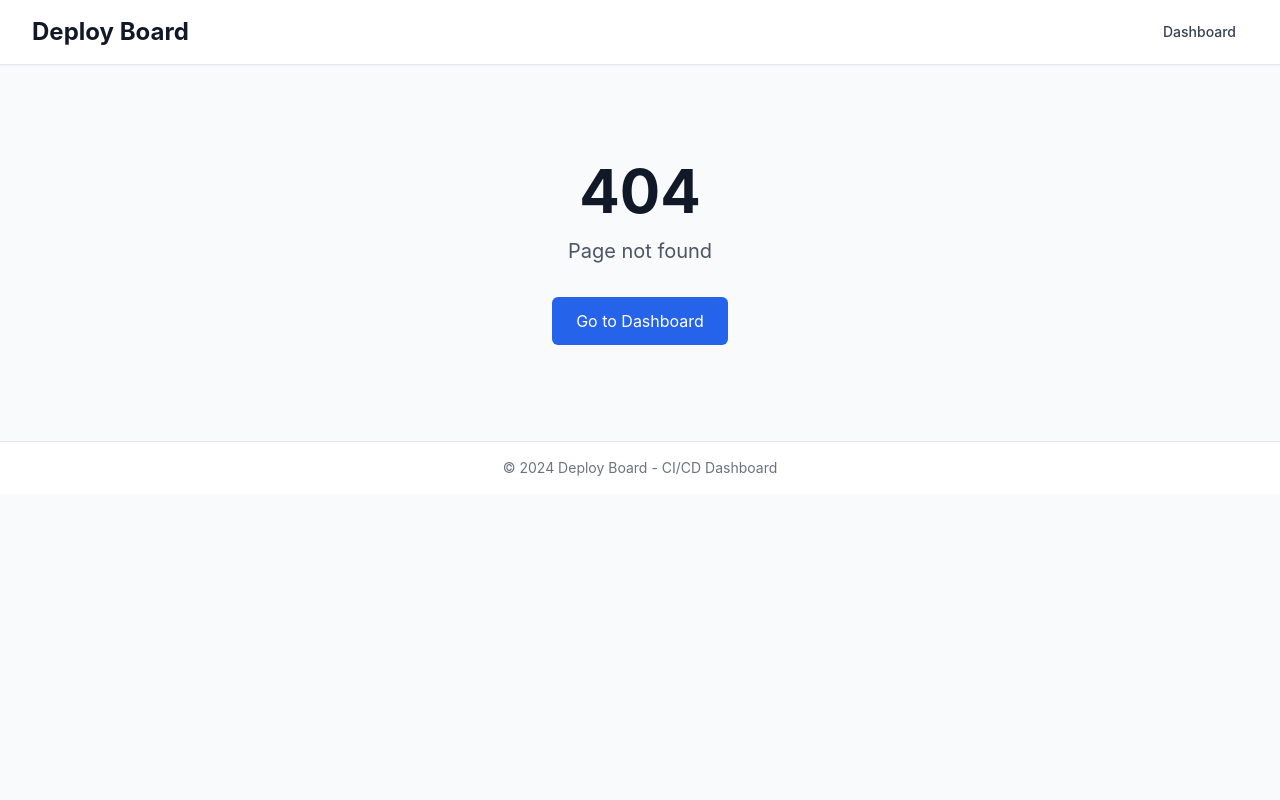
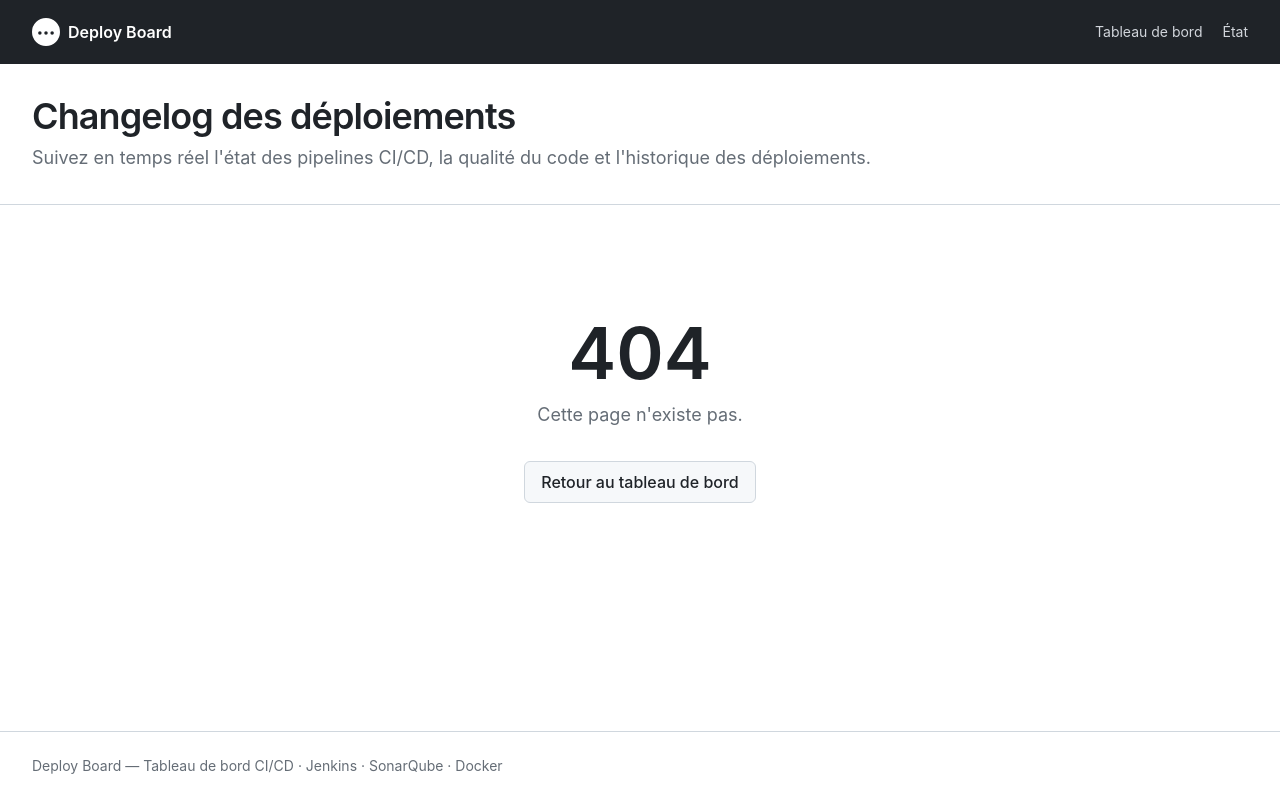
Before and after one commit to seydinalimamoulayeyade/deploy-board, a React (Vite) app in the folder frontend/: page /status in a window 1280 px wide. Before the commit this address had no page. Built offline with nearby package versions, Linux system fonts and the light colour scheme.

Commit message:
feat(frontend): redesign style Changelog GitHub (palette Primer, timeline, sidebar)

```diff
--- a/frontend/src/components/DeploymentHistory.jsx
+++ b/frontend/src/components/DeploymentHistory.jsx
@@ -124,7 +124,7 @@ const DeploymentHistory = ({ pipelineId }) => {
                   <tr key={b._id || b.buildNumber} className="border-b border-gray-100">
                     <td className="py-2 pr-4 font-medium">#{b.buildNumber}</td>
                     <td className="py-2 pr-4">
-                      <span className={`px-2 py-0.5 rounded-full text-xs ${cfg.bg} ${cfg.text}`}>{cfg.label}</span>
+                      <span className={`px-2 py-0.5 rounded-full text-xs ${cfg.pill}`}>{cfg.label}</span>
                     </td>
                     <td className="py-2 pr-4">{formatDuration(b.duration)}</td>
                     <td className="py-2 pr-4">{formatDate(b.timestamp)}</td>
--- a/frontend/src/components/Layout.jsx
+++ b/frontend/src/components/Layout.jsx
@@ -1,37 +1,52 @@
 import { Outlet, Link } from 'react-router-dom'
 
+/**
+ * Mise en page façon GitHub Changelog :
+ * - barre de navigation supérieure sombre
+ * - en-tête éditorial avec titre et sous-titre
+ * - conteneur centré
+ */
 const Layout = () => {
   return (
-    <div className="min-h-screen bg-gray-50">
-      {/* Header */}
-      <header className="bg-white shadow-sm border-b border-gray-200">
-        <div className="max-w-7xl mx-auto px-4 sm:px-6 lg:px-8">
-          <div className="flex justify-between items-center h-16">
-            <Link to="/" className="flex items-center">
-              <h1 className="text-2xl font-bold text-gray-900">Deploy Board</h1>
+    <div className="min-h-screen bg-gh-canvas flex flex-col">
+      {/* Barre de navigation supérieure (sombre, façon GitHub) */}
+      <header className="bg-gh-header text-white">
+        <div className="max-w-changelog mx-auto px-4 sm:px-6 lg:px-8">
+          <div className="flex items-center h-16 gap-4">
+            <Link to="/" className="flex items-center gap-2 font-semibold">
+              <svg height="28" viewBox="0 0 16 16" width="28" className="fill-white" aria-hidden="true">
+                <path d="M8 0a8 8 0 1 0 0 16A8 8 0 0 0 8 0ZM4.5 7.5a1 1 0 1 1 0 2 1 1 0 0 1 0-2Zm3.5 0a1 1 0 1 1 0 2 1 1 0 0 1 0-2Zm3.5 0a1 1 0 1 1 0 2 1 1 0 0 1 0-2Z" />
+              </svg>
+              <span className="text-base">Deploy Board</span>
             </Link>
-            <nav className="flex space-x-4">
-              <Link
-                to="/"
-                className="text-gray-700 hover:text-gray-900 px-3 py-2 rounded-md text-sm font-medium"
-              >
-                Dashboard
-              </Link>
+            <nav className="ml-auto flex items-center gap-5 text-sm text-gray-300">
+              <Link to="/" className="hover:text-white transition-colors">Tableau de bord</Link>
+              <a href="/health" className="hover:text-white transition-colors">État</a>
             </nav>
           </div>
         </div>
       </header>
 
-      {/* Main content */}
-      <main className="max-w-7xl mx-auto px-4 sm:px-6 lg:px-8 py-8">
+      {/* En-tête éditorial */}
+      <div className="border-b border-gh-border bg-gh-canvas">
+        <div className="max-w-changelog mx-auto px-4 sm:px-6 lg:px-8 py-8">
+          <h1 className="text-4xl font-semibold tracking-tight text-gh-fg">Changelog des déploiements</h1>
+          <p className="mt-2 text-lg text-gh-fg-muted">
+            Suivez en temps réel l'état des pipelines CI/CD, la qualité du code et l'historique des déploiements.
+          </p>
+        </div>
+      </div>
+
+      {/* Contenu principal */}
+      <main className="flex-1 max-w-changelog mx-auto w-full px-4 sm:px-6 lg:px-8 py-8">
         <Outlet />
       </main>
 
-      {/* Footer */}
-      <footer className="bg-white border-t border-gray-200 mt-auto">
-        <div className="max-w-7xl mx-auto px-4 sm:px-6 lg:px-8 py-4">
-          <p className="text-center text-sm text-gray-500">
-            © 2024 Deploy Board - CI/CD Dashboard
+      {/* Pied de page */}
+      <footer className="border-t border-gh-border mt-auto">
+        <div className="max-w-changelog mx-auto px-4 sm:px-6 lg:px-8 py-6">
+          <p className="text-sm text-gh-fg-muted">
+            Deploy Board — Tableau de bord CI/CD · Jenkins · SonarQube · Docker
           </p>
         </div>
       </footer>
--- a/frontend/src/components/StageTimeline.jsx
+++ b/frontend/src/components/StageTimeline.jsx
@@ -14,7 +14,7 @@ const StageTimeline = ({ stages = [] }) => {
         const cfg = getStatusConfig(stage.status)
         return (
           <div key={idx} className="flex items-center">
-            <div className={`px-3 py-2 rounded-md ${cfg.bg} ${cfg.text} min-w-[110px]`}>
+            <div className={`px-3 py-2 rounded-md ${cfg.pill} min-w-[110px]`}>
               <div className="text-xs font-semibold capitalize">{stage.name}</div>
               <div className="text-xs opacity-75">{formatDuration(stage.duration)}</div>
             </div>
--- a/frontend/src/index.css
+++ b/frontend/src/index.css
@@ -2,35 +2,41 @@
 @tailwind components;
 @tailwind utilities;
 
+:root {
+  color-scheme: light;
+}
+
 body {
   margin: 0;
-  font-family: -apple-system, BlinkMacSystemFont, 'Segoe UI', 'Roboto', 'Oxygen',
-    'Ubuntu', 'Cantarell', 'Fira Sans', 'Droid Sans', 'Helvetica Neue',
-    sans-serif;
+  font-family: -apple-system, BlinkMacSystemFont, 'Segoe UI', 'Noto Sans', Helvetica, Arial, sans-serif;
+  color: #1f2328;
+  background-color: #ffffff;
   -webkit-font-smoothing: antialiased;
   -moz-osx-font-smoothing: grayscale;
 }
 
-code {
-  font-family: source-code-pro, Menlo, Monaco, Consolas, 'Courier New',
-    monospace;
+code, pre {
+  font-family: ui-monospace, SFMono-Regular, Menlo, Monaco, Consolas, 'Courier New', monospace;
 }
 
-/* Custom scrollbar styles */
-::-webkit-scrollbar {
-  width: 8px;
-  height: 8px;
+/* Timeline du changelog : ligne verticale reliant les entrées */
+.changelog-timeline {
+  position: relative;
 }
 
+/* Barre de défilement discrète façon GitHub */
+::-webkit-scrollbar {
+  width: 10px;
+  height: 10px;
+}
 ::-webkit-scrollbar-track {
-  background: #f1f5f9;
+  background: #f6f8fa;
 }
-
 ::-webkit-scrollbar-thumb {
-  background: #cbd5e1;
-  border-radius: 4px;
+  background: #d0d7de;
+  border-radius: 6px;
+  border: 2px solid #f6f8fa;
 }
-
 ::-webkit-scrollbar-thumb:hover {
-  background: #94a3b8;
+  background: #afb8c1;
 }
--- a/frontend/src/pages/BuildDetails.jsx
+++ b/frontend/src/pages/BuildDetails.jsx
@@ -64,7 +64,7 @@ const BuildDetails = () => {
           <div className="bg-white rounded-lg shadow-sm p-6">
             <div className="flex justify-between items-start mb-4">
               <h2 className="text-2xl font-bold text-gray-900">Build #{build.buildNumber}</h2>
-              <span className={`px-3 py-1 rounded-full text-sm font-medium ${status.bg} ${status.text}`}>
+              <span className={`px-3 py-1 rounded-full text-sm font-medium ${status.pill}`}>
                 {status.label}
               </span>
             </div>
--- a/frontend/src/pages/NotFound.jsx
+++ b/frontend/src/pages/NotFound.jsx
@@ -2,14 +2,14 @@ import { Link } from 'react-router-dom'
 
 const NotFound = () => {
   return (
-    <div className="flex flex-col items-center justify-center py-16">
-      <h1 className="text-6xl font-bold text-gray-900 mb-4">404</h1>
-      <p className="text-xl text-gray-600 mb-8">Page not found</p>
+    <div className="flex flex-col items-center justify-center py-20 text-center">
+      <h1 className="text-7xl font-semibold text-gh-fg mb-3">404</h1>
+      <p className="text-lg text-gh-fg-muted mb-8">Cette page n'existe pas.</p>
       <Link
         to="/"
-        className="px-6 py-3 bg-blue-600 text-white rounded-md hover:bg-blue-700 transition-colors"
+        className="px-4 py-2 rounded-md border border-gh-border bg-gh-subtle text-gh-fg font-medium hover:bg-gh-inset transition-colors"
       >
-        Go to Dashboard
+        Retour au tableau de bord
       </Link>
     </div>
   )
--- a/frontend/src/utils/format.js
+++ b/frontend/src/utils/format.js
@@ -5,11 +5,11 @@ import { fr } from 'date-fns/locale'
  * Couleurs et libellés des statuts de build (français)
  */
 export const STATUS_CONFIG = {
-  SUCCESS:  { label: 'Réussi',     bg: 'bg-green-100',  text: 'text-green-800',  dot: 'bg-green-500' },
-  FAILED:   { label: 'Échoué',     bg: 'bg-red-100',    text: 'text-red-800',    dot: 'bg-red-500' },
-  RUNNING:  { label: 'En cours',   bg: 'bg-amber-100',  text: 'text-amber-800',  dot: 'bg-amber-500' },
-  ABORTED:  { label: 'Annulé',     bg: 'bg-gray-100',   text: 'text-gray-700',   dot: 'bg-gray-500' },
-  UNKNOWN:  { label: 'Inconnu',    bg: 'bg-gray-100',   text: 'text-gray-700',   dot: 'bg-gray-400' },
+  SUCCESS:  { label: 'Réussi',   pill: 'bg-gh-success-subtle text-gh-success-fg',   dot: 'bg-gh-success-emphasis' },
+  FAILED:   { label: 'Échoué',   pill: 'bg-gh-danger-subtle text-gh-danger-fg',     dot: 'bg-gh-danger-fg' },
+  RUNNING:  { label: 'En cours', pill: 'bg-gh-attention-subtle text-gh-attention-fg', dot: 'bg-gh-attention-fg' },
+  ABORTED:  { label: 'Annulé',   pill: 'bg-gh-inset text-gh-fg-muted',               dot: 'bg-gh-fg-subtle' },
+  UNKNOWN:  { label: 'Inconnu',  pill: 'bg-gh-inset text-gh-fg-muted',               dot: 'bg-gh-fg-subtle' },
 }
 
 export const getStatusConfig = (status) => STATUS_CONFIG[status] || STATUS_CONFIG.UNKNOWN
--- a/frontend/tailwind.config.js
+++ b/frontend/tailwind.config.js
@@ -7,11 +7,42 @@ export default {
   theme: {
     extend: {
       colors: {
-        success: '#10b981',
-        failed: '#ef4444',
-        running: '#f59e0b',
-        aborted: '#6b7280',
-      }
+        // Statuts de build
+        success: '#1a7f37',
+        failed: '#cf222e',
+        running: '#9a6700',
+        aborted: '#6e7781',
+        // Palette GitHub Primer
+        gh: {
+          canvas: '#ffffff',
+          subtle: '#f6f8fa',
+          inset: '#eaeef2',
+          border: '#d0d7de',
+          muted: '#d8dee4',
+          fg: '#1f2328',
+          'fg-muted': '#656d76',
+          'fg-subtle': '#6e7781',
+          accent: '#0969da',
+          'accent-subtle': '#ddf4ff',
+          header: '#1f2328',
+          'success-fg': '#1a7f37',
+          'success-emphasis': '#1f883d',
+          'success-subtle': '#dafbe1',
+          'danger-fg': '#cf222e',
+          'danger-subtle': '#ffebe9',
+          'attention-fg': '#9a6700',
+          'attention-subtle': '#fff8c5',
+          'done-fg': '#8250df',
+          'done-subtle': '#fbefff',
+        },
+      },
+      fontFamily: {
+        sans: ['-apple-system', 'BlinkMacSystemFont', '"Segoe UI"', 'Noto Sans', 'Helvetica', 'Arial', 'sans-serif'],
+        mono: ['ui-monospace', 'SFMono-Regular', 'Menlo', 'Consolas', 'monospace'],
+      },
+      maxWidth: {
+        changelog: '1280px',
+      },
     },
   },
   plugins: [],
```
Also changed, not shown: frontend/src/components/PipelineCard.jsx (+59 -34 lines), frontend/src/pages/Dashboard.jsx (+67 -23 lines).
